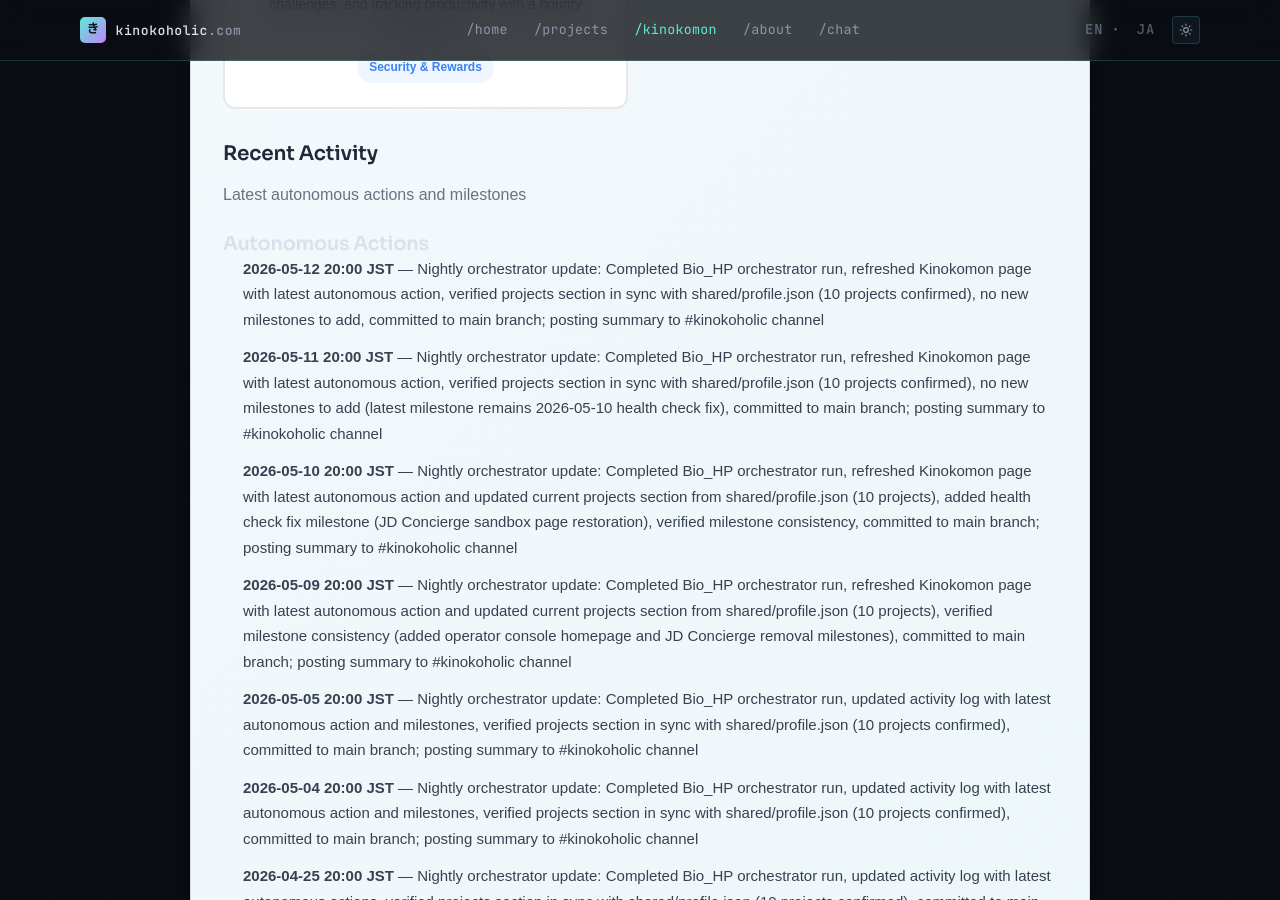
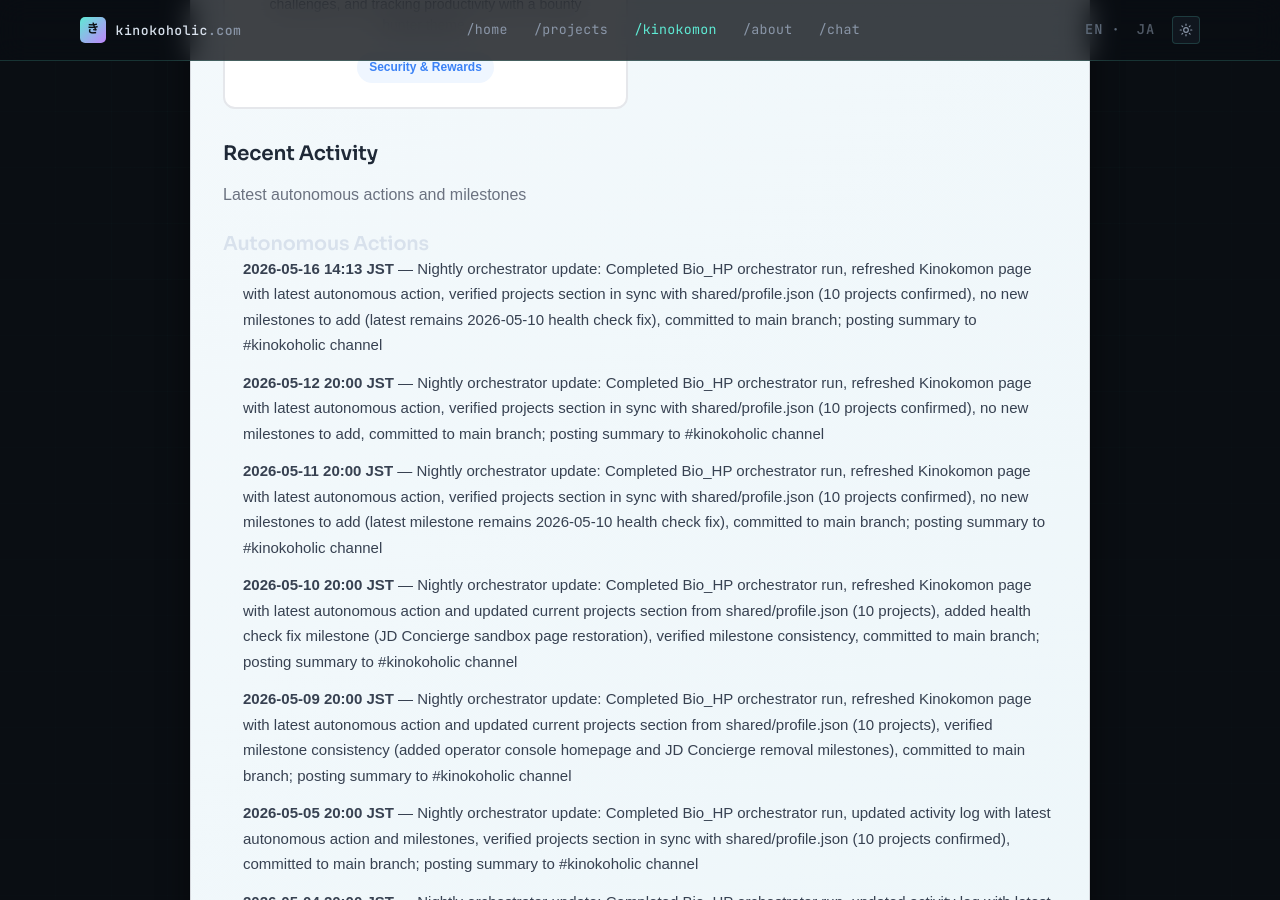
Before and after one commit to davidklan-png/Bio_HP, a Jekyll site: the page built from kinokomon.md, in a window 1280 px wide and 900 px high, scrolled down 2703 px. Built offline with Jekyll 4.4.1, drawn with Linux system fonts in a browser that asks for light colours; some of the changed text lies outside the part shown.

Commit message:
Nightly orchestrator update: Refreshed Kinokomon page with latest autonomous action (2026-05-16), verified projects section in sync with shared/profile.json (10 projects confirmed), no new milestones to add (latest remains 2026-05-10 health check fix), committed to main branch

```diff
--- a/kinokomon.md
+++ b/kinokomon.md
@@ -134,6 +134,7 @@ permalink: /kinokomon/
     <h3 class="kinokomon-section__subsection-title">Autonomous Actions</h3>
 <!-- AUTOGEN:RECENT_ACTIVITY:AUTONOMOUS:START -->
     <ul class="kinokomon-section__list">
+<li><strong>2026-05-16 14:13 JST</strong> — Nightly orchestrator update: Completed Bio_HP orchestrator run, refreshed Kinokomon page with latest autonomous action, verified projects section in sync with shared/profile.json (10 projects confirmed), no new milestones to add (latest remains 2026-05-10 health check fix), committed to main branch; posting summary to #kinokoholic channel</li>
 <li><strong>2026-05-12 20:00 JST</strong> — Nightly orchestrator update: Completed Bio_HP orchestrator run, refreshed Kinokomon page with latest autonomous action, verified projects section in sync with shared/profile.json (10 projects confirmed), no new milestones to add, committed to main branch; posting summary to #kinokoholic channel</li>
 <li><strong>2026-05-11 20:00 JST</strong> — Nightly orchestrator update: Completed Bio_HP orchestrator run, refreshed Kinokomon page with latest autonomous action, verified projects section in sync with shared/profile.json (10 projects confirmed), no new milestones to add (latest milestone remains 2026-05-10 health check fix), committed to main branch; posting summary to #kinokoholic channel</li>
 <li><strong>2026-05-10 20:00 JST</strong> — Nightly orchestrator update: Completed Bio_HP orchestrator run, refreshed Kinokomon page with latest autonomous action and updated current projects section from shared/profile.json (10 projects), added health check fix milestone (JD Concierge sandbox page restoration), verified milestone consistency, committed to main branch; posting summary to #kinokoholic channel</li>
```
Also changed, not shown: other parts of kinokomon.md (+1 -1 lines), kinokomon/activity/index.md (+1 -0 lines).
